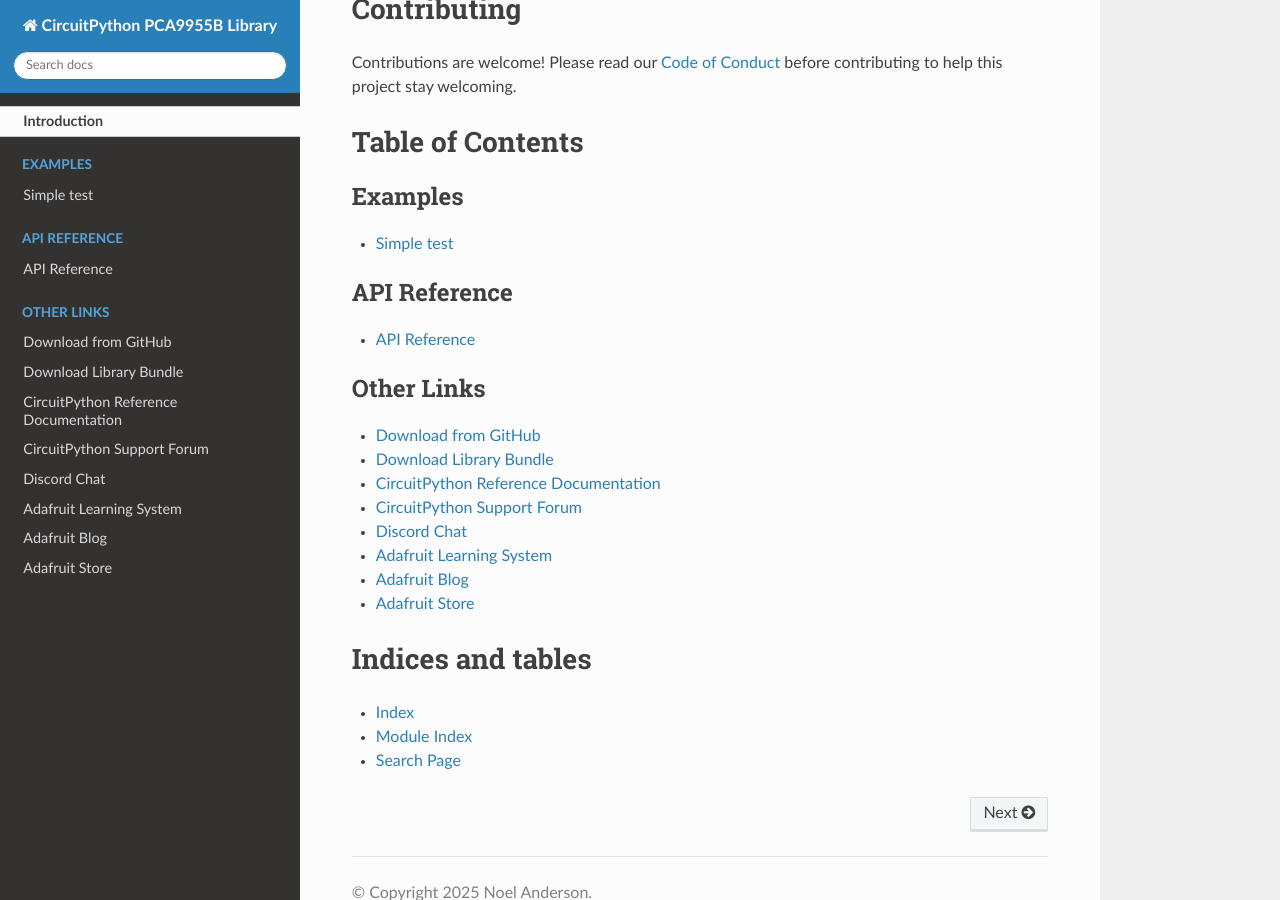
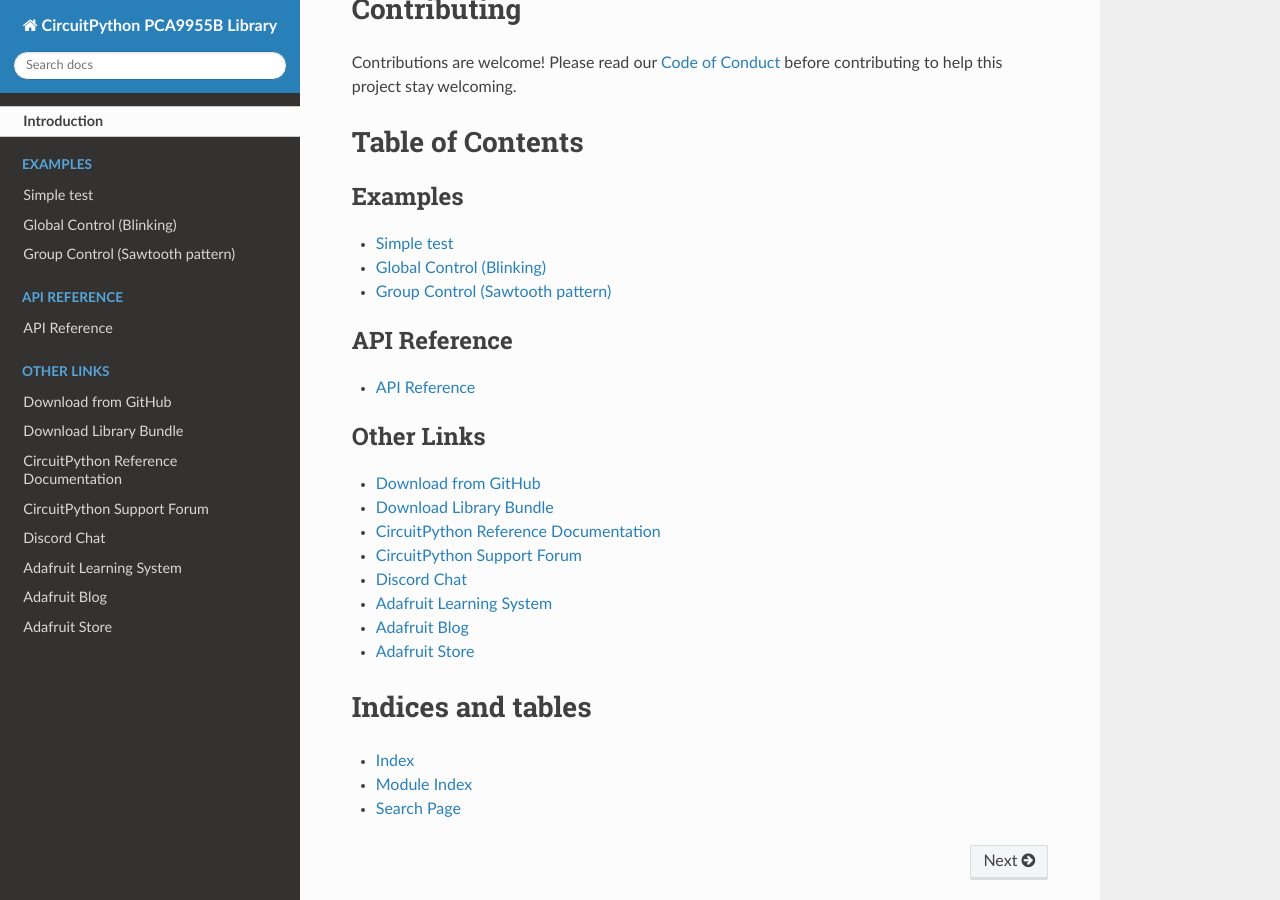
Before and after one commit to noelanderson/CircuitPython_PCA9955B, a Sphinx documentation site: the page built from docs/index.rst, in a window 1280 px wide and 900 px high, scrolled down 2614 px. Built offline with Sphinx 7.4.7 and the Read the Docs theme 3.1.0, drawn with Linux system fonts in a browser that asks for light colours; some of the changed lines change nothing that is shown.

Commit message:
Add examples to docs

```diff
--- a/docs/examples.rst
+++ b/docs/examples.rst
@@ -6,3 +6,25 @@
 .. literalinclude:: ../examples/pca9955b_simpletest.py
     :caption: examples/pca9955b_simpletest.py
     :linenos:
+
+
+Global Control (Blinking)
+-------------------------
+
+This example uses global controls to continuously blink lights without
+having the processor to do anything.
+
+.. literalinclude:: ../examples/pca9955b_global_control.py
+    :caption: examples/pca9955b_global_control.py
+    :linenos:
+
+
+Group Control (Sawtooth pattern)
+--------------------------------
+
+This example uses group controls to have a set of channels continuously turn on,
+brighten, and then turn off in a sawtoth patttern, without processor activity.
+
+.. literalinclude:: ../examples/pca9955b_group_control.py
+    :caption: examples/pca9955b_group_control.py
+    :linenos:
```
